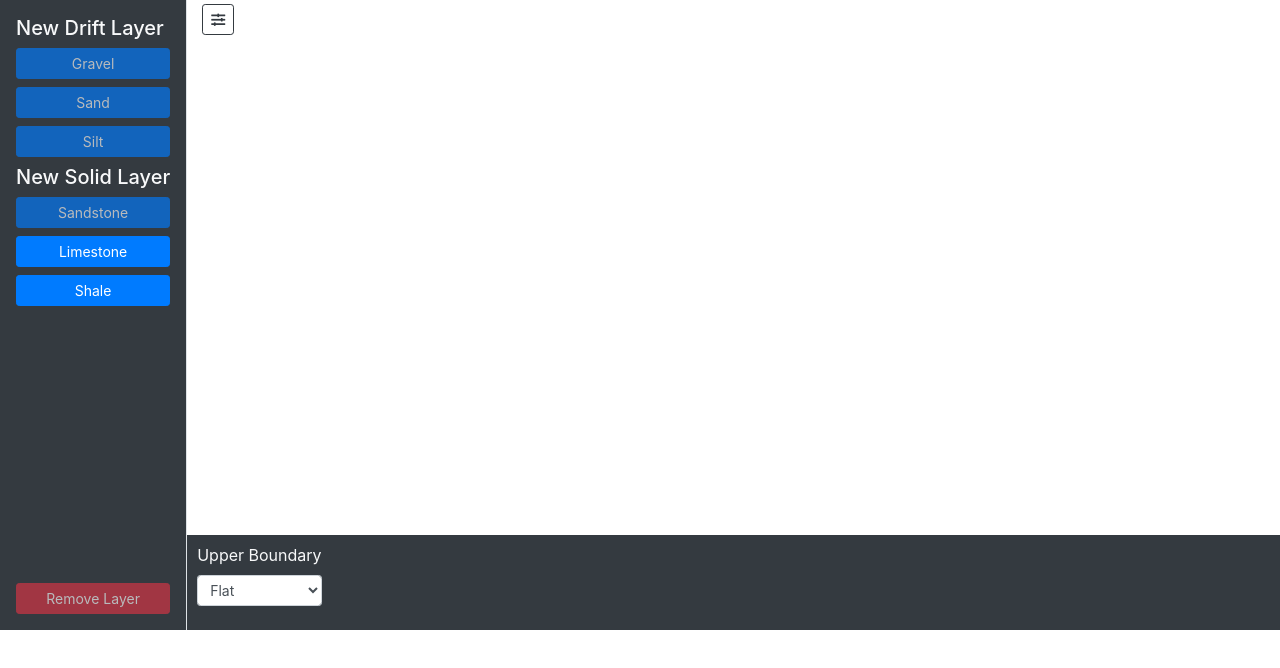
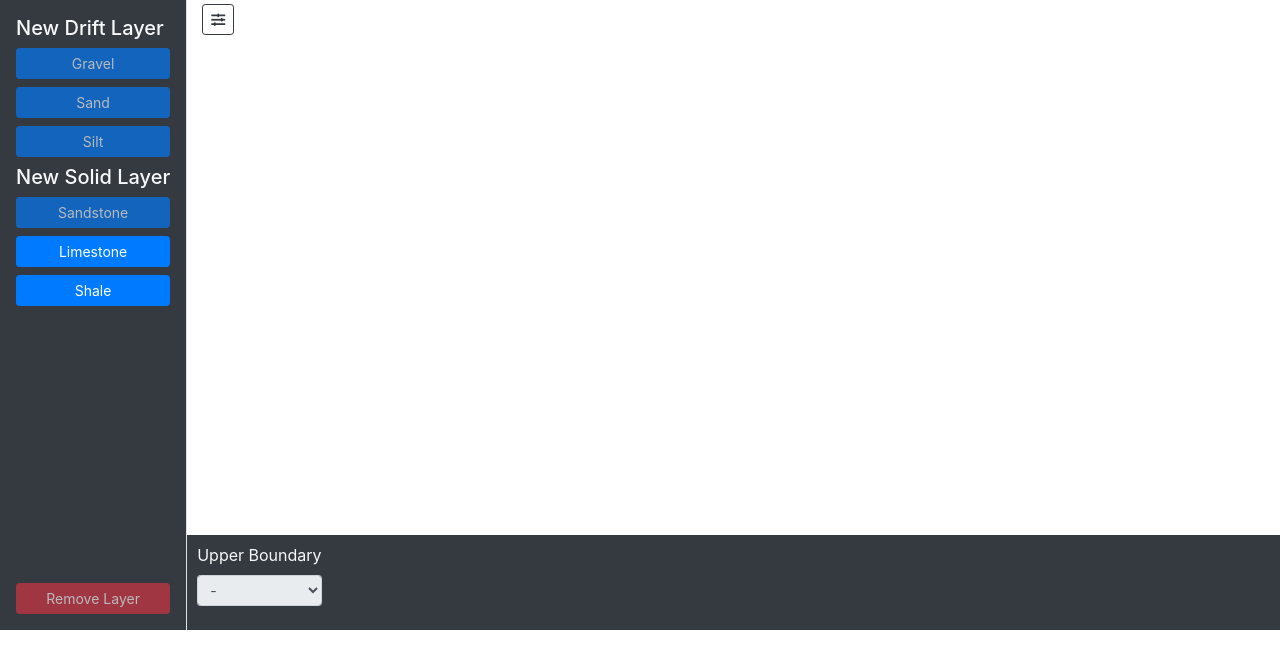
Before and after one commit to brythonick/SCM-Edit, a plain HTML site: page model_editor.html in a window 1280 px wide. Drawn offline with nearby package versions, Linux system fonts and the light colour scheme.

Commit message:
Tie boundary selection to selected layer
This box is now disabled until the user has one of the layers selected.
It will also display a default value while nothing is selected, instead
of the last value clicked.

```diff
--- a/model_editor.html
+++ b/model_editor.html
@@ -43,8 +43,9 @@
                         <div class="form-row">
                             <div class="form-group">
                                 <label class="text-light" for="upper-boundary">Upper Boundary</label>
-                                <select id="upper-boundary" class="form-control form-control-sm">
-                                    <option selected>Flat</option>
+                                <select id="upper-boundary" class="form-control form-control-sm" disabled>
+                                    <option selected disabled hidden>-</option>
+                                    <option>Flat</option>
                                     <option>Zigzag</option>
                                 </select>
                             </div>
--- a/svgeo.js
+++ b/svgeo.js
@@ -199,7 +199,7 @@ class Selection {
         Draw.toFront(this.layer.id);
         $("#" + id).addClass("selected");
         $("#remove-layer").prop("disabled", false);
-        upperBoundary.val(this.layer.upperBoundary.type);
+        upperBoundary.val(this.layer.upperBoundary.type).attr("disabled", false);
     }
 
     deselect() {
@@ -210,6 +210,7 @@ class Selection {
             $("#remove-layer").prop("disabled", true);
         }
         this.layer = undefined;
+        upperBoundary.val("-").attr("disabled", true);
     }
 
     remove() {
```
